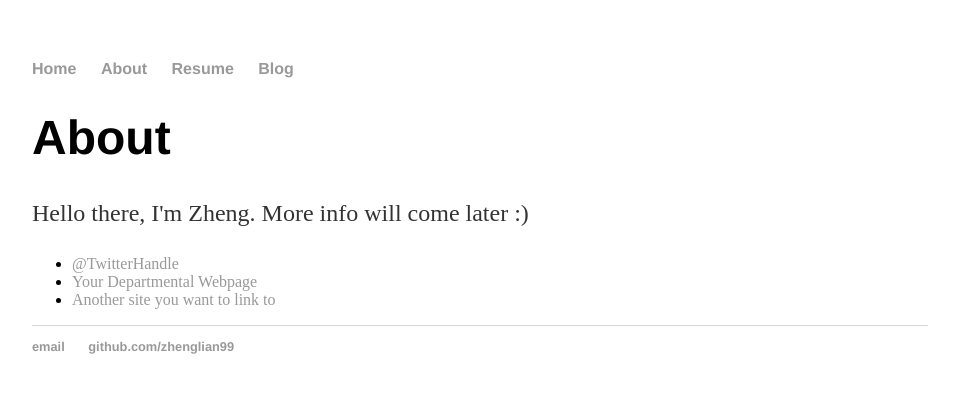
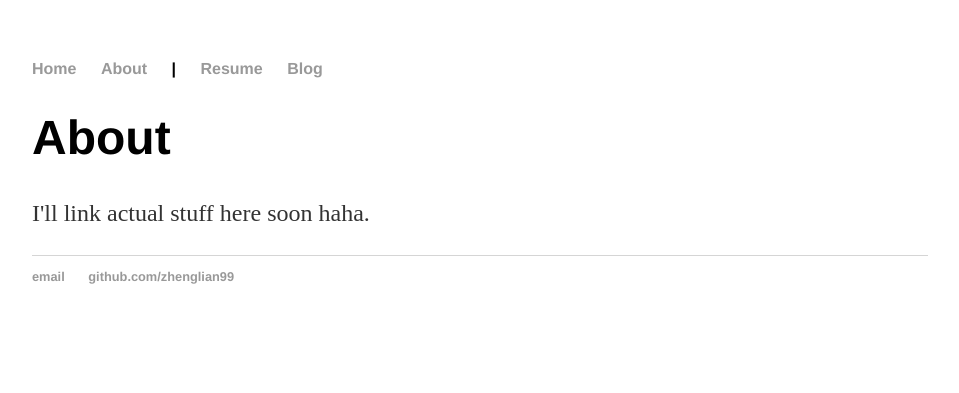
Before and after one commit to zhenglian99/zhenglian99.github.io, a Jekyll site: the page built from about/index.html, in a window 1280 px wide. Shown: the top 393 px of the page, without its empty margins (160-1119 px from the left). Built offline with Jekyll 4.4.1, drawn with Linux system fonts in a browser that asks for light colours.

Commit message:
minor changes

```diff
--- a/_layouts/default.html
+++ b/_layouts/default.html
@@ -12,6 +12,7 @@
   		<ul>
       		<li><a href="/">Home</a></li>
         	<li><a href="/about">About</a></li>
+					<li> | </li>
       		<li><a href="/assets/ZhengLianResume.pdf">Resume</a></li>
       		<li><a href="/blog">Blog</a></li>
   		</ul>
--- a/about/index.html
+++ b/about/index.html
@@ -5,11 +5,11 @@ title: About Zheng Lian
 
 		<div class="about">
 			<h1>About</h1>
-			<p>Hello there, I'm Zheng. More info will come later :)</p>
+			<p>I'll link actual stuff here soon haha.</p>
 
-			<ul class="contacts">
+			<!-- <ul class="contacts">
 				<li><a href="#">@TwitterHandle</a></li>
 				<li><a href="#">Your Departmental Webpage</a></li>
 				<li><a href="#">Another site you want to link to</a></li>
-				</ul>
+				</ul> -->
 		</div>
```
